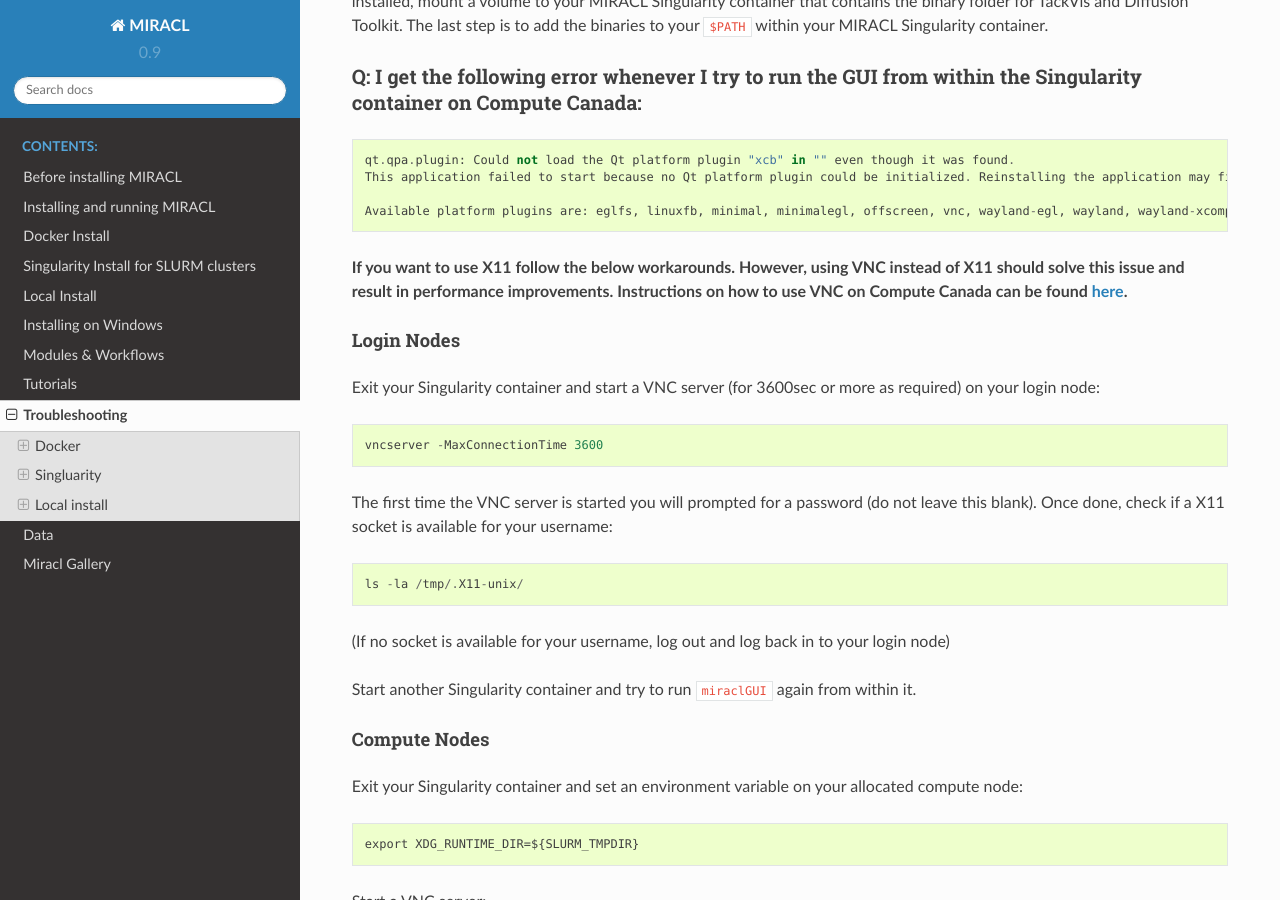
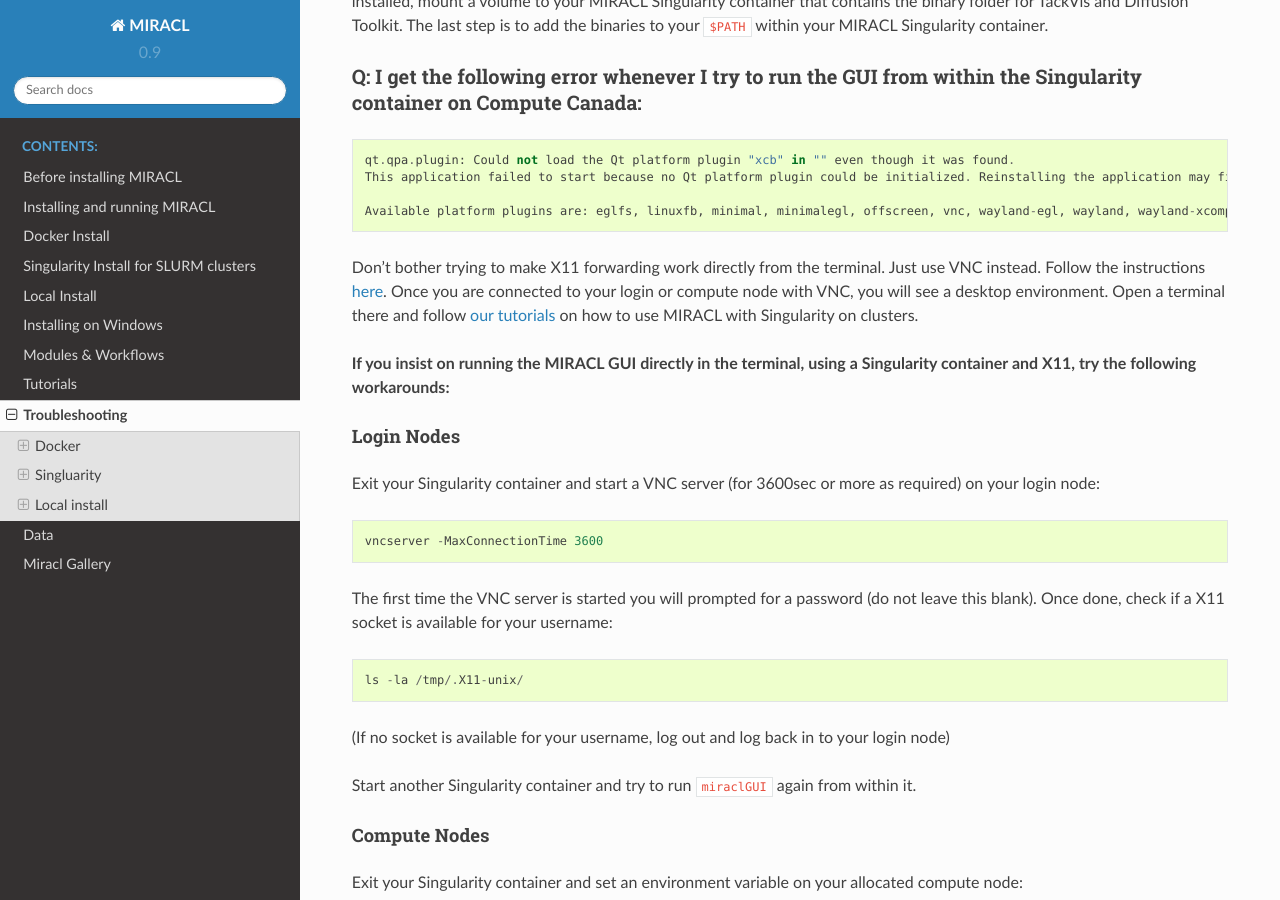
Before and after one commit to AICONSlab/MIRACL, a Sphinx documentation site: the page built from docs/troubleshooting.md, in a window 1280 px wide and 900 px high, scrolled down 2964 px. Built offline with Sphinx 7.4.7 and the Read the Docs theme 2.0.0, drawn with Linux system fonts in a browser that asks for light colours; pages that are not in the unit, such as notebooks, are missing from menus.

Commit message:
[docs] change X11 issue troubleshooting entry
The entry for making the MIRACL GUI work using Singularity and X11 on a
cluster is convoluted and unlikely to work. Instead users should just
use VNC. The instructions have been updated accordingly including a
recommendation for the latter. The old troubleshooting instructions have
been kept, however, in case a user has a reason not to use VNC and needs
to make the MIRACL GUI work with X11 directly. These instructions might
be removed in a future version of MIRACL.

````diff
--- a/docs/troubleshooting.md
+++ b/docs/troubleshooting.md
@@ -131,7 +131,11 @@
 Available platform plugins are: eglfs, linuxfb, minimal, minimalegl, offscreen, vnc, wayland-egl, wayland, wayland-xcomposite-egl, wayland-xcomposite-glx, webgl, xcb.
 ```
 
-**If you want to use X11 follow the below workarounds. However, using VNC instead of X11 should solve this issue and result in performance improvements. Instructions on how to use VNC on Compute Canada can be found [here](https://docs.alliancecan.ca/wiki/VNC).**
+Don't bother trying to make X11 forwarding work directly from the terminal. Just use VNC instead. Follow the instructions [here](https://docs.alliancecan.ca/wiki/VNC).
+Once you are connected to your login or compute node with VNC, you will see a desktop environment. Open a terminal there and follow [our tutorials](./tutorials/compute_canada/compute_canada.md)
+on how to use MIRACL with Singularity on clusters.
+
+**If you insist on running the MIRACL GUI directly in the terminal, using a Singularity container and X11, try the following workarounds:**
 
 #### Login Nodes
 
````
